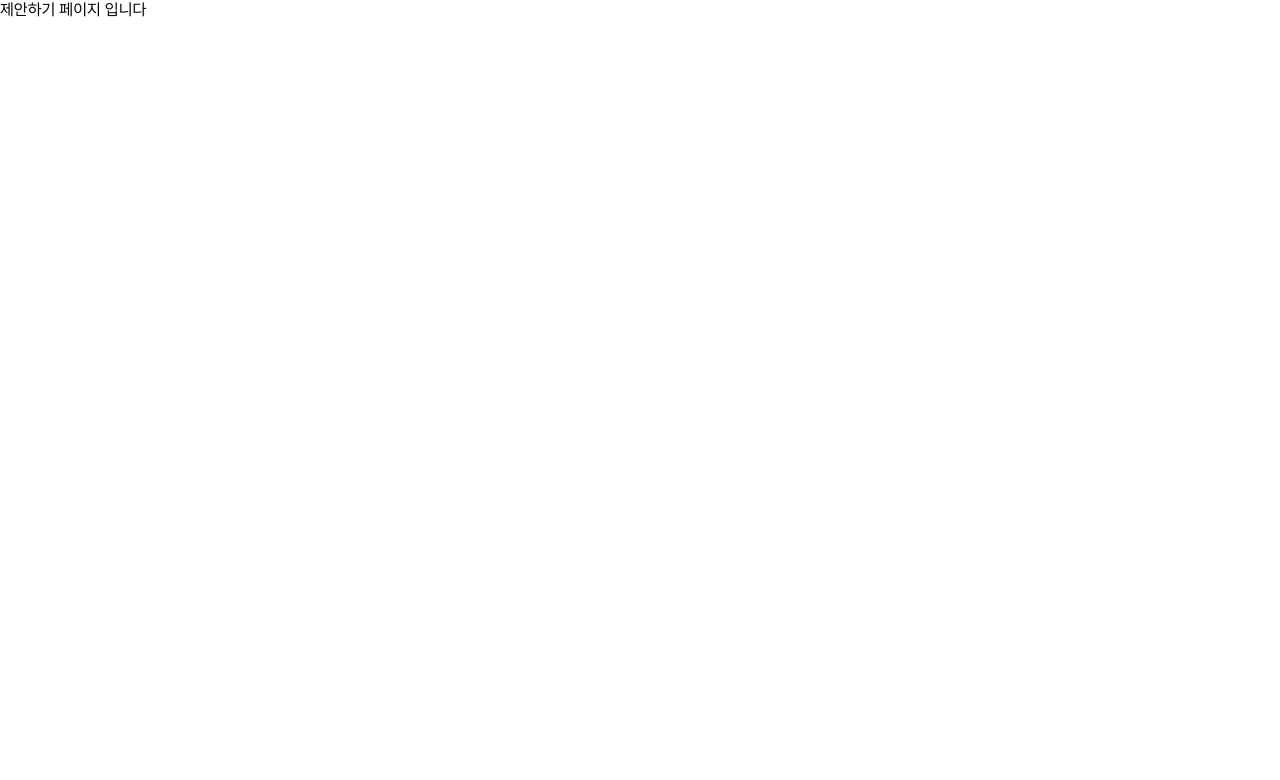
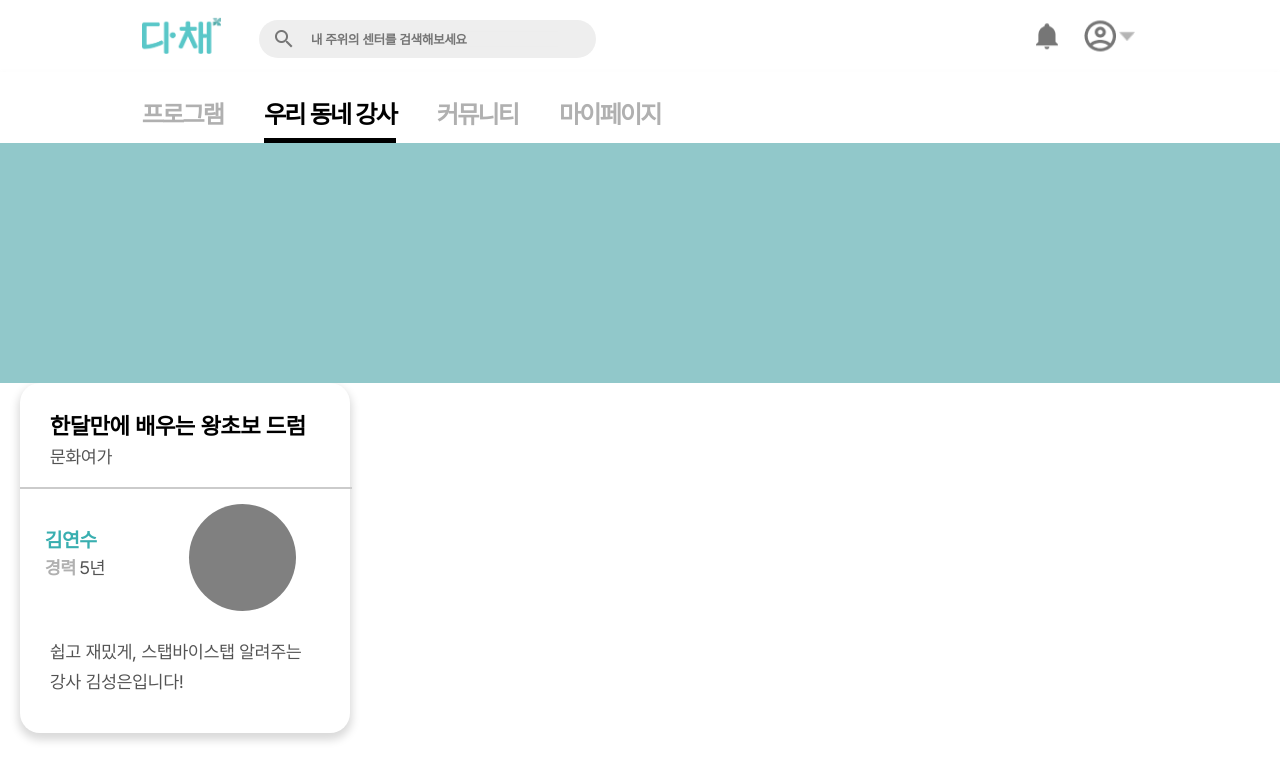
Before and after one commit to KUSITMS-27-chilling/Dachae-FE, a React (Vite) app: page /suggest in a window 1280 px wide. Shown: the top 780 px of the page. Built offline with nearby package versions, Linux system fonts and the light colour scheme.

Commit message:
feat: 우리동네강사 컴포넌트 ui완성

```diff
--- /dev/null
+++ b/src/components/TeacherCard/TeacherCard.styled.ts
@@ -0,0 +1,80 @@
+import styled from "styled-components";
+
+export const TeacherCardBox = styled.div`
+width: 330px;
+height: 350px;
+background: #FFFFFF;
+box-shadow: 0px 5px 9px 2px rgba(0, 0, 0, 0.15);
+border-radius: 20px;
+margin-left: 20px; //임의로 확인용
+`
+export const CardTop = styled.div`
+position: relative;
+width: 330px;
+height: 104px;
+.title{
+position: absolute;
+font-weight: 700;
+font-size: 23px;
+margin-left: 30px;
+color: #000000;
+margin-top: 29PX;
+}
+.catedory{
+position: absolute;
+font-weight: 500;
+font-size: 18px;
+color: #535353;
+margin-top: 63px;
+margin-left: 30px;
+}
+`
+export const Line = styled.div`
+width: 330px;
+height: 0px;
+border: 1px solid #CBCBCB;
+`
+export const CardContent = styled.div`
+width: 330px;
+height: 122px;
+display: flex;
+.user-info{
+    margin-right: 84px;
+    margin-left: 25px;
+    margin-top: 39px;
+}.user-img{
+    width: 107px;
+    height: 107px;
+    background-color: gray;
+    margin-top: 15px;
+    border-radius: 90PX;
+}
+.name{
+    font-weight: 700;
+font-size: 20px;
+color: #39AFB0;
+}
+`
+export const Career = styled.div`
+display: flex;
+font-size: 18px;
+margin-top: 5px;
+.carrer{
+    color: #B0B0B0;
+    font-weight: 600;
+    margin-right: 3px;
+}
+.month{
+    color: #535353;
+    font-weight: 500;
+}
+`
+export const CardEnd = styled.div`
+width: 270px;
+margin-left: 30px;
+font-weight: 500;
+font-size: 18px;
+line-height: 30px;
+color: #535353;
+margin-top: 26px;
+`
--- /dev/null
+++ b/src/components/TeacherCard/TeacherCard.tsx
@@ -0,0 +1,35 @@
+import React from 'react'
+import{
+    TeacherCardBox,
+    CardTop,
+    Line,
+    CardContent,
+    Career,
+    CardEnd
+}from '../../components/TeacherCard/TeacherCard.styled'
+function TeacherCard() {
+  return (
+    <div>
+      <TeacherCardBox>
+        <CardTop>
+            <div className='title'>한달만에 배우는 왕초보 드럼</div>
+            <div className='catedory'>문화여가</div>
+        </CardTop>
+        <Line></Line>
+        <CardContent>
+            <div className='user-info'>
+                <div className='name'>김연수</div>
+                <Career>
+                    <div className='carrer'>경력</div>
+                    <div className='month'>5년</div>
+                </Career>
+            </div>
+            <div className='user-img'></div>
+        </CardContent>
+        <CardEnd>쉽고 재밌게, 스탭바이스탭 알려주는 강사 김성은입니다!</CardEnd>
+      </TeacherCardBox>
+    </div>
+  )
+}
+
+export default TeacherCard
--- /dev/null
+++ b/src/pages/Suggest/SuggestPage.styled.ts
@@ -0,0 +1,7 @@
+import styled from "styled-components";
+export const MainBanner = styled.div`
+  position: relative;
+  width: 100%;
+  height: 240px;
+  background-color: #91C8CA;
+`
--- a/src/pages/Suggest/SuggestPage.tsx
+++ b/src/pages/Suggest/SuggestPage.tsx
@@ -1,9 +1,21 @@
 import React from 'react'
+import Header from '../../components/Header/Header';
+import TabBar from '../../components/TabBar';
+import { Category } from '../../types/tabCategory';
+import {
+  MainBanner,
+
+} from '../Suggest/SuggestPage.styled'
+import TeacherCard from '../../components/TeacherCard/TeacherCard';
 
 function SuggestPage() {
+  const category: Category = 'suggest';
   return (
     <div>
-      제안하기 페이지 입니다
+      <Header />
+      <TabBar prop={category} />
+      <MainBanner />
+      <TeacherCard/>
     </div>
   )
 }
```
